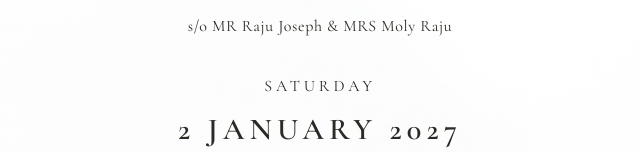
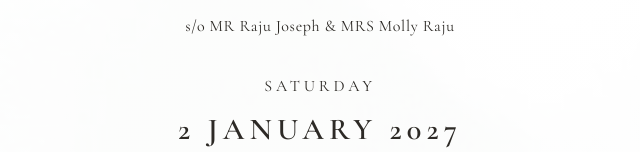
Before and after one commit to tania1125/Wedding-Invitation, a plain HTML site: page index.html in a window 1280 px wide. Shown: the part 648-800 px from the top of the page, 320-960 px from the left. Drawn offline with nearby package versions, Linux system fonts and the light colour scheme.

Commit message:
spelling update

```diff
--- a/index.html
+++ b/index.html
@@ -112,7 +112,7 @@
                     Shen
                 </h1>
                 <p class="groom-family">
-                    s/o MR Raju Joseph &amp; MRS Moly Raju
+                    s/o MR Raju Joseph &amp; MRS Molly Raju
                 </p>
                 <div class="date-block">
                     <div class="day">
```
